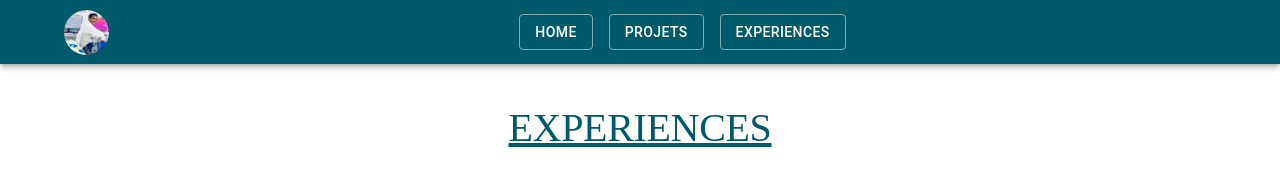
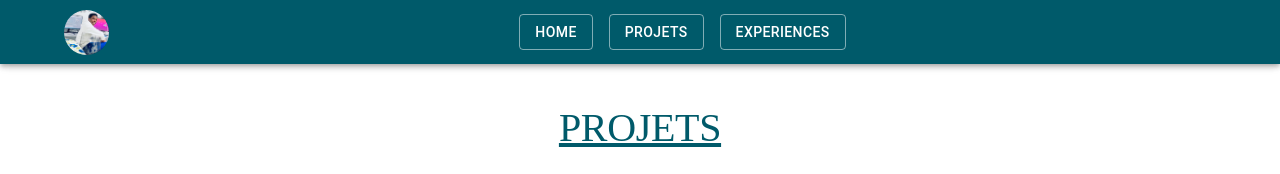
Before and after one commit to mahdou19/portfolio, a React (Create React App) app: page /projects in a window 1280 px wide. Shown: the top 174 px of the page. Built offline with nearby package versions, Linux system fonts and the light colour scheme; a web font is replaced by a local one.

Commit message:
fix title project

```diff
--- a/src/components/projects/Projects.jsx
+++ b/src/components/projects/Projects.jsx
@@ -36,7 +36,7 @@ function Projects() {
             },
           }}
         >
-          EXPERIENCES
+          PROJETS
         </Typography>
       </Box>
       <Box >
```
